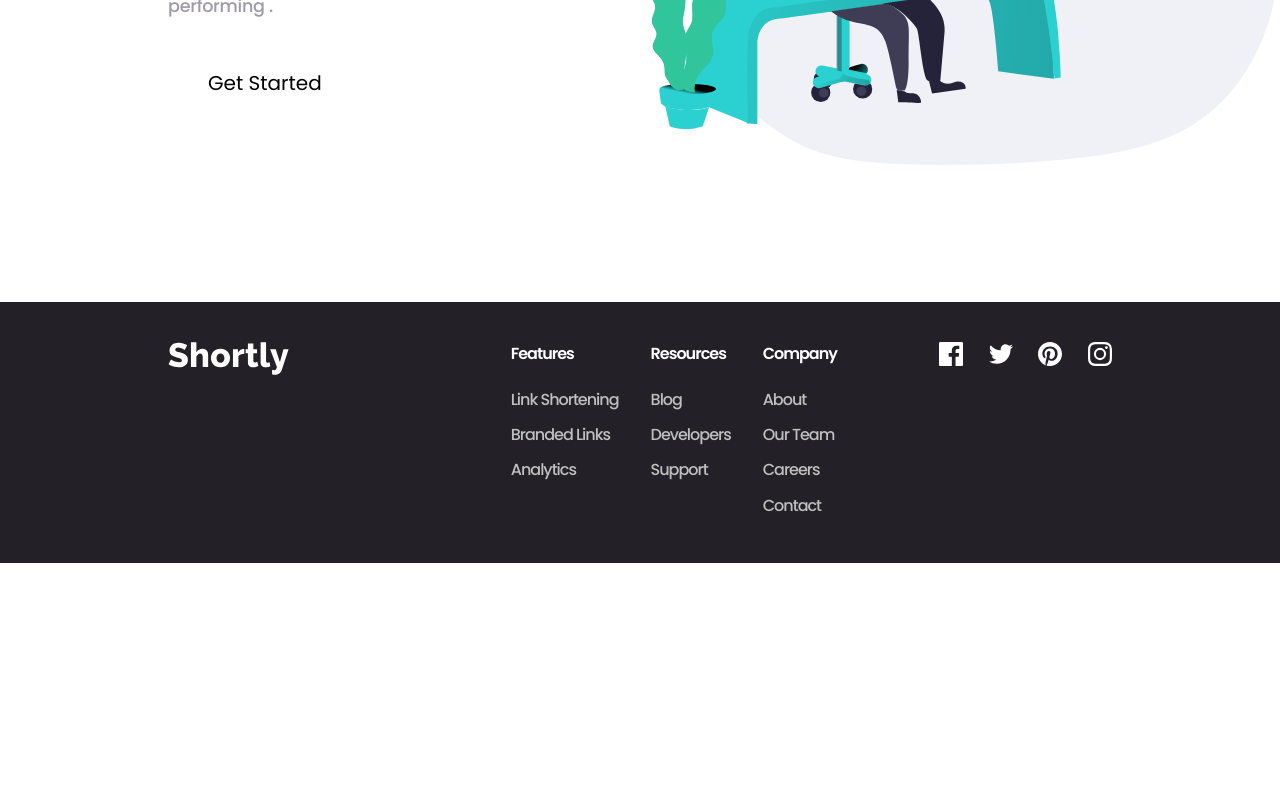
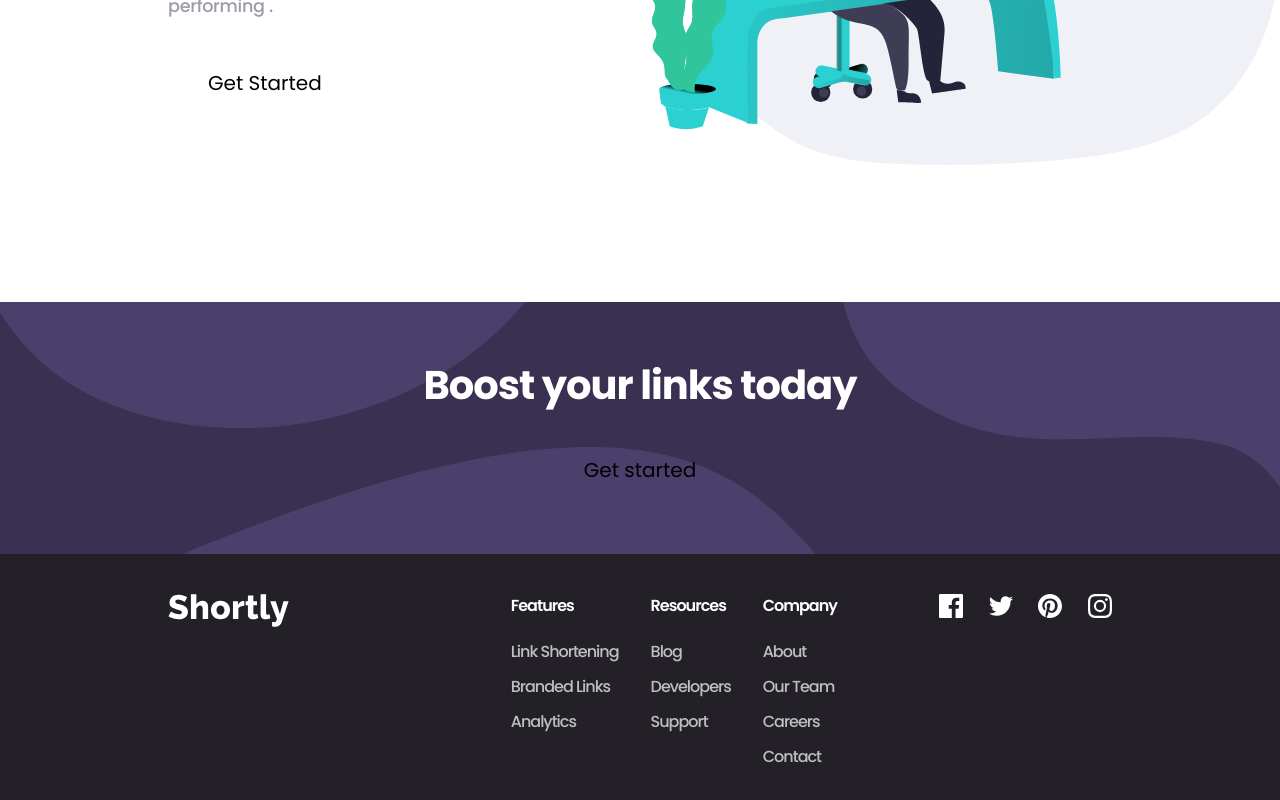
Before and after one commit to soojeong-park-ca/url-shortening-api-landing-page, a React (Vite) app: page / in a window 1280 px wide. Shown: the part 1836-2636 px from the top of the page. Before the commit the page ends 2399 px from the top, so only its background shows below. Built offline with nearby package versions, Linux system fonts and the light colour scheme.

Commit message:
add Cta section

```diff
--- a/src/App.jsx
+++ b/src/App.jsx
@@ -1,6 +1,7 @@
 import Header from "./components/Header/Header";
 import Footer from "./Components/Footer/Footer";
 import Hero from "./components/Hero/Hero";
+import Cta from "./components/Cta/Cta";
 import "./App.css";
 import HeaderBlankHeight from "./components/Header/HeaderBlankHeight";
 
@@ -10,6 +11,7 @@ function App() {
       <Header />
       <Hero />
       <HeaderBlankHeight />
+      <Cta />
       <Footer />
     </>
   );
--- /dev/null
+++ b/src/components/Cta/Cta.css
@@ -0,0 +1,55 @@
+.cta {
+  display: flex;
+  flex-direction: column;
+  align-items: center;
+  justify-content: center;
+
+  background-color: rgb(58, 48, 82);
+  background-image: url(../../assets/images/bg-boost-mobile.svg);
+  background-repeat: no-repeat;
+  background-size: cover;
+  padding-block: 6rem;
+  padding-inline: 1.5rem;
+}
+
+.headingSecondary {
+  font-size: 1.78rem;
+  font-weight: 700;
+  color: white;
+  letter-spacing: -1px;
+  text-align: center;
+}
+
+.cta .btnCta {
+  font-size: 1.25rem;
+
+  padding: 1rem 2.5rem;
+  margin-top: 1.5rem;
+  margin-left: 0;
+}
+
+/* screen width <= 320px */
+@media screen and (max-width: 20em) {
+  .headingSecondary {
+    font-size: 1.4rem;
+  }
+}
+
+/* 768px <= screen width */
+@media screen and (min-width: 48em) {
+  .cta {
+    background-image: url(../../assets/images/bg-boost-desktop.svg);
+    padding-block: 3.3rem;
+  }
+
+  .headingSecondary {
+    font-size: 2rem;
+  }
+}
+
+/* 1024px <= screen width */
+@media screen and (min-width: 64em) {
+  .headingSecondary {
+    font-size: 2.5rem;
+  }
+}
--- /dev/null
+++ b/src/components/Cta/Cta.jsx
@@ -0,0 +1,11 @@
+import Button from "../Button";
+import "./Cta.css";
+
+export default function Cta() {
+  return (
+    <section id="cta" className="cta">
+      <h2 className="headingSecondary">Boost your links today</h2>
+      <Button className="btnCta">Get started</Button>
+    </section>
+  );
+}
```
